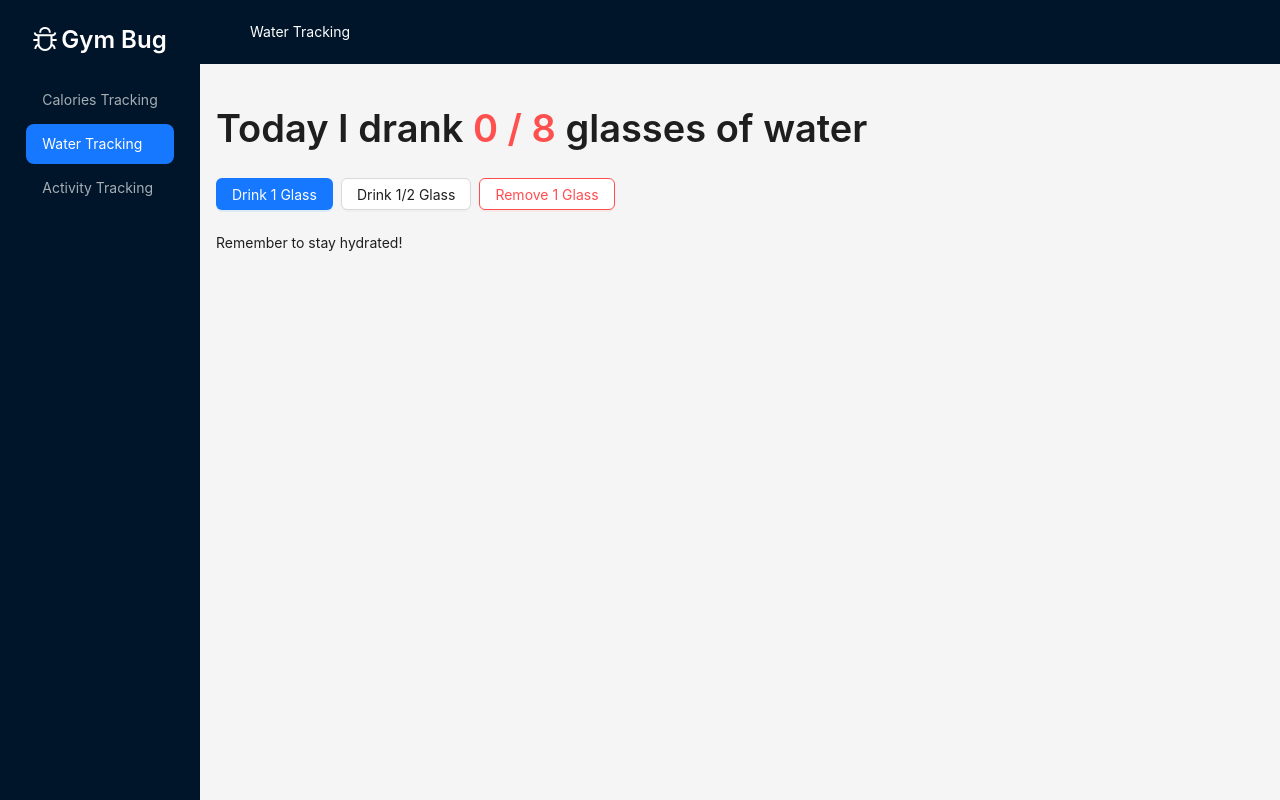
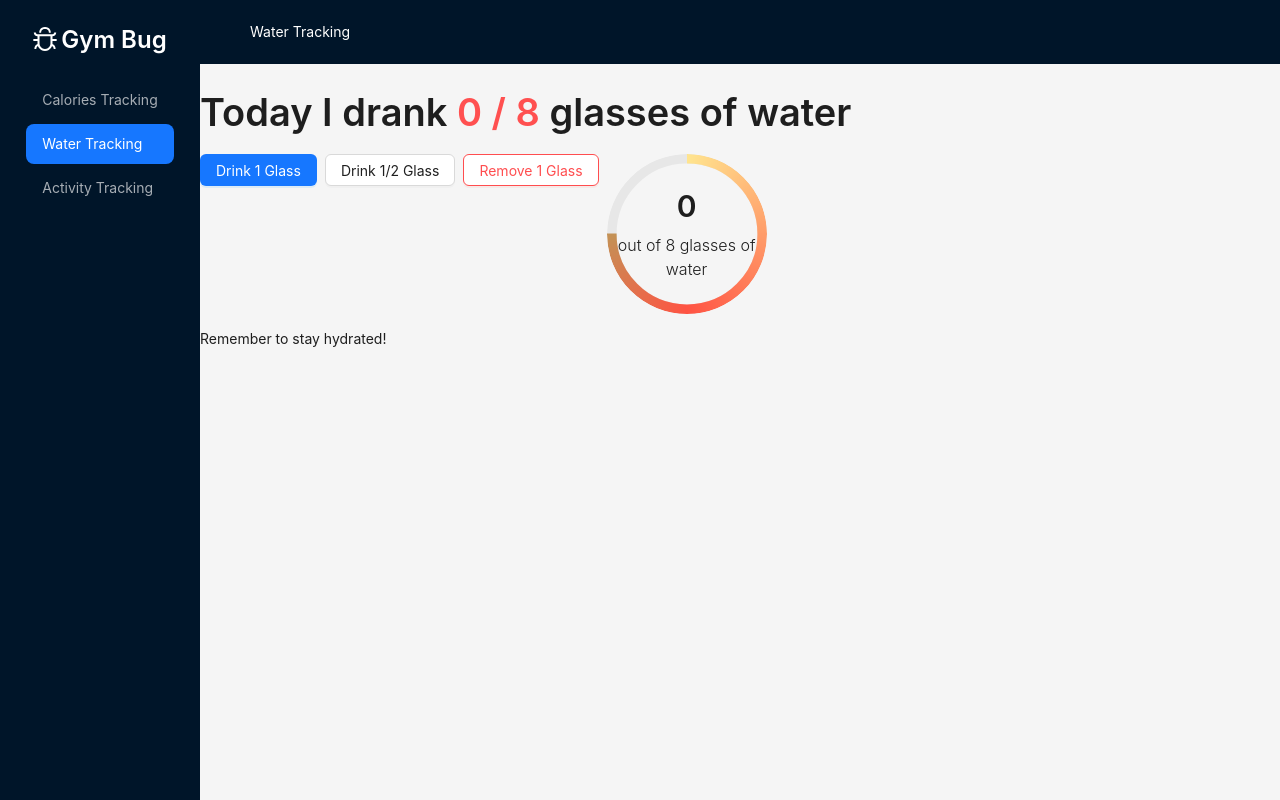
Before and after one commit to cezarmocanu/gym-bug, a React (Vite) app: page /water in a window 1280 px wide. Built offline with nearby package versions, Linux system fonts and the light colour scheme.

Commit message:
I added a progress circle similar to the one on the Calorie Tracking page to the Water Tracking page

```diff
--- a/src/views/WaterTrackingView.jsx
+++ b/src/views/WaterTrackingView.jsx
@@ -1,6 +1,10 @@
 import { useState } from "react";
 import { message, Button, Flex, Layout, Space } from "antd";
 import Title from "antd/es/typography/Title";
+import {
+  Progress,
+  Tooltip,
+} from "antd";
 const { Header, Content } = Layout;
 const { useMessage } = message;
 
@@ -39,13 +43,28 @@ export const WaterTrackingView = ({ currentIntake, setCurrentIntake }) => {
     setCurrentIntake(currentIntake + value);
   };
 
+  const percentage = WATER_GOAL * 0 + 75;
+
+  const formatPercentage = () => {
+    return (
+      <Space align="center" justify="center" direction="vertical">
+        <Title level={2} style={{ margin: 0 }}>
+          {currentIntake}
+        </Title>
+        <Title level={5} style={{ margin: 0, fontWeight: 300 }}>
+          out of {WATER_GOAL} glasses of water
+        </Title>
+      </Space>
+    );
+  };
+
   return (
     <Layout style={{ height: "100vh", overflow: "auto" }}>
       {messageContext}
       <Header style={{ color: "white" }}>Water Tracking</Header>
+      <Space direction="vertical" style={{ padding: 16 }}></Space>
       <Content style={{ display: "flex", flexDirection: "column" }}>
-        <Space direction="vertical" style={{ padding: 16 }}>
-          <Title level={1}>
+      <Title level={1}>
             Today I drank{" "}
             <span
               style={{ color: getProgressColor(currentIntake, WATER_GOAL) }}
@@ -64,9 +83,22 @@ export const WaterTrackingView = ({ currentIntake, setCurrentIntake }) => {
             <Button danger onClick={() => handleWaterIntakeUpdate(-1)}>
               Remove 1 Glass
             </Button>
-          </Flex>
-          <p>Remember to stay hydrated!</p>
-        </Space>
+            <Tooltip title="Glasses of water logged today">
+              <Progress
+              status="active"
+              type="circle"
+              format={formatPercentage}
+              percent={percentage}
+              size={160}
+              strokeColor={{
+                "0%": "#ffe58f",
+                "50%": "#ff5343",
+                "100%": "#87d068"
+              }}/>
+            </Tooltip>
+            </Flex>
+            <p>Remember to stay hydrated!</p>
+          <Space/>
       </Content>
     </Layout>
   );
```
